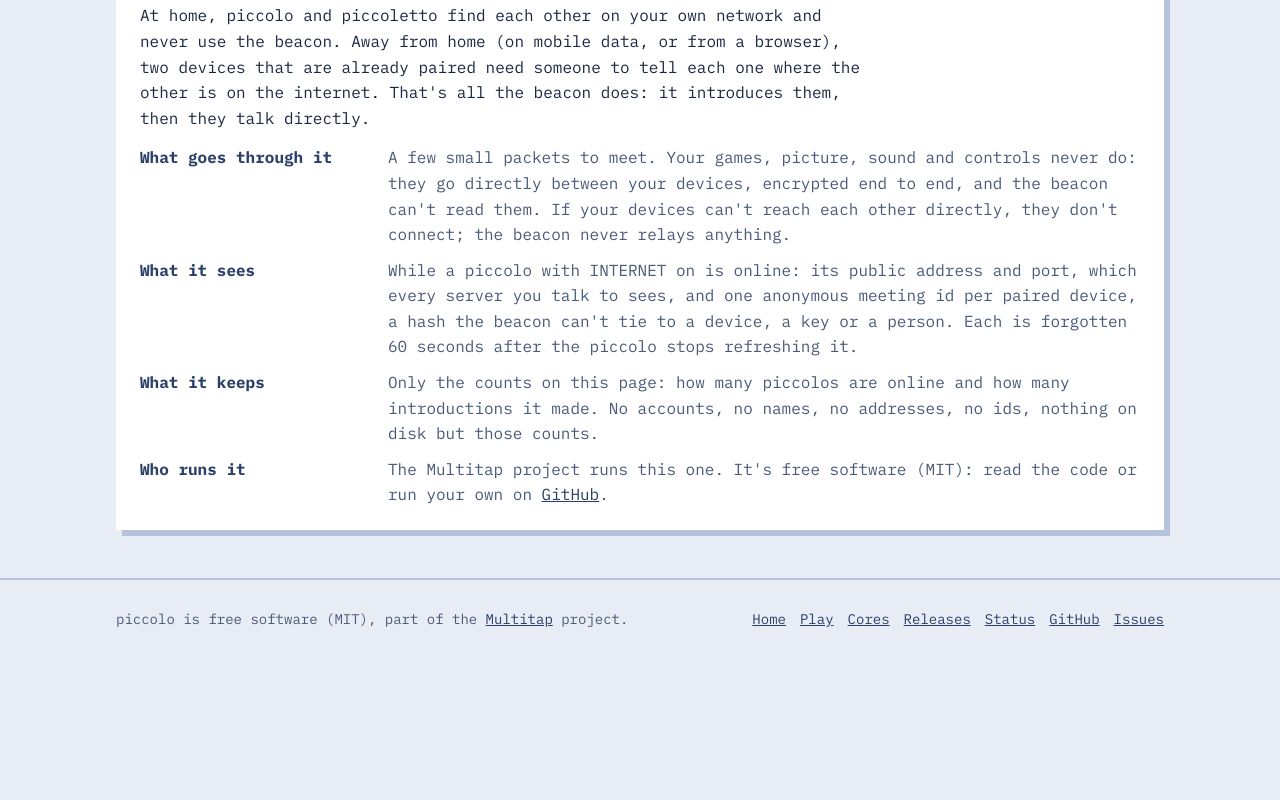
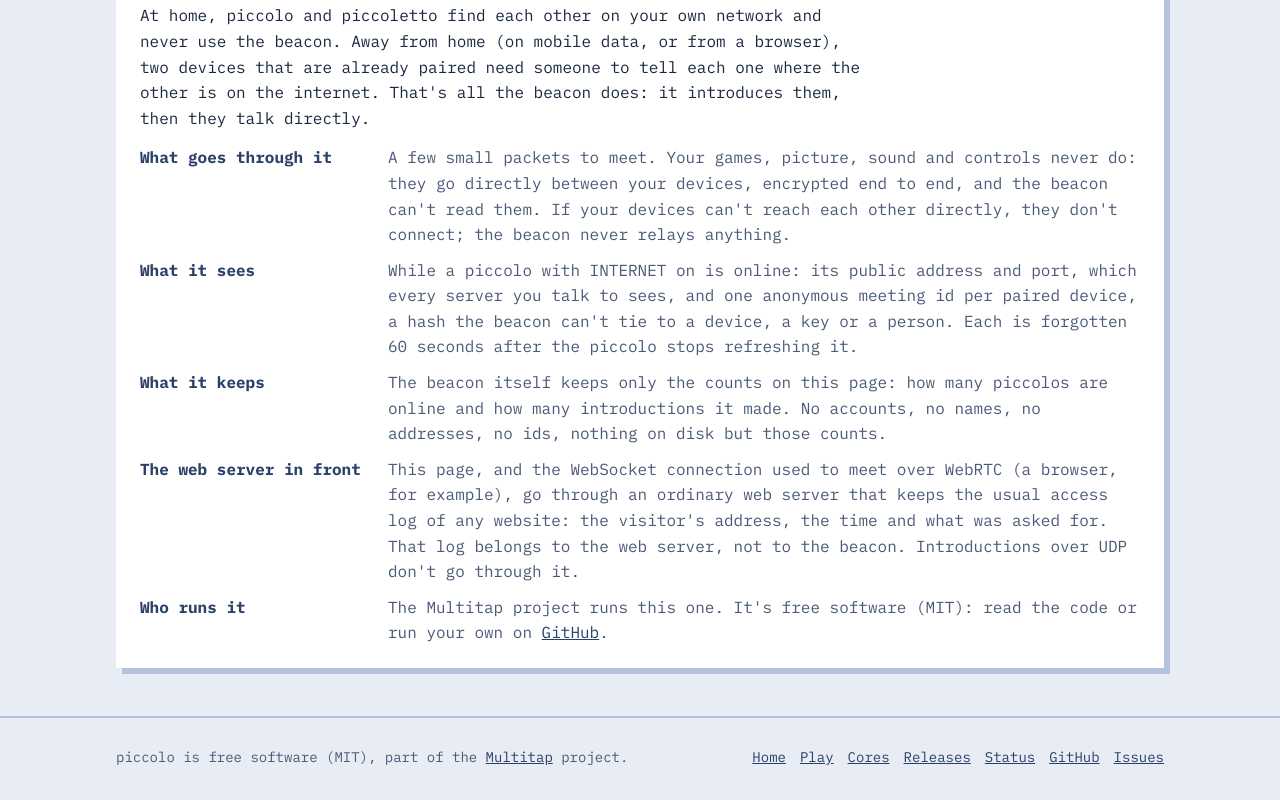
Before and after one commit to multitap-org/multitap-beacon, a plain HTML site: page packaging/status/index.html in a window 1280 px wide. Shown: the part 657-1457 px from the top of the page. Before the commit the page ends 1319 px from the top, so only its background shows below. Drawn offline with Linux system fonts and the light colour scheme; no server answers.

Commit message:
Status page: say that the web server in front keeps an ordinary access log
The beacon keeps only counts, but this page and the WebRTC signaling
WebSocket pass through a reverse proxy that logs visitors like any
website. Say so instead of implying nothing is logged anywhere.

Co-Authored-By: Claude Opus 5.5 <noreply@anthropic.com>

```diff
--- a/packaging/status/index.html
+++ b/packaging/status/index.html
@@ -107,8 +107,13 @@
         talk to sees, and one anonymous meeting id per paired device, a hash the beacon can't tie to a device,
         a key or a person. Each is forgotten 60 seconds after the piccolo stops refreshing it.</dd>
       <dt>What it keeps</dt>
-      <dd>Only the counts on this page: how many piccolos are online and how many introductions it made.
+      <dd>The beacon itself keeps only the counts on this page: how many piccolos are online and how many introductions it made.
         No accounts, no names, no addresses, no ids, nothing on disk but those counts.</dd>
+      <dt>The web server in front</dt>
+      <dd>This page, and the WebSocket connection used to meet over WebRTC (a browser, for example), go through
+        an ordinary web server that keeps the usual access log of any website: the visitor's address, the time
+        and what was asked for. That log belongs to the web server, not to the beacon. Introductions over UDP
+        don't go through it.</dd>
       <dt>Who runs it</dt>
       <dd>The Multitap project runs this one. It's free software (MIT): read the code or run your own on
         <a href="https://github.com/multitap-org/multitap-beacon">GitHub</a>.</dd>
```
